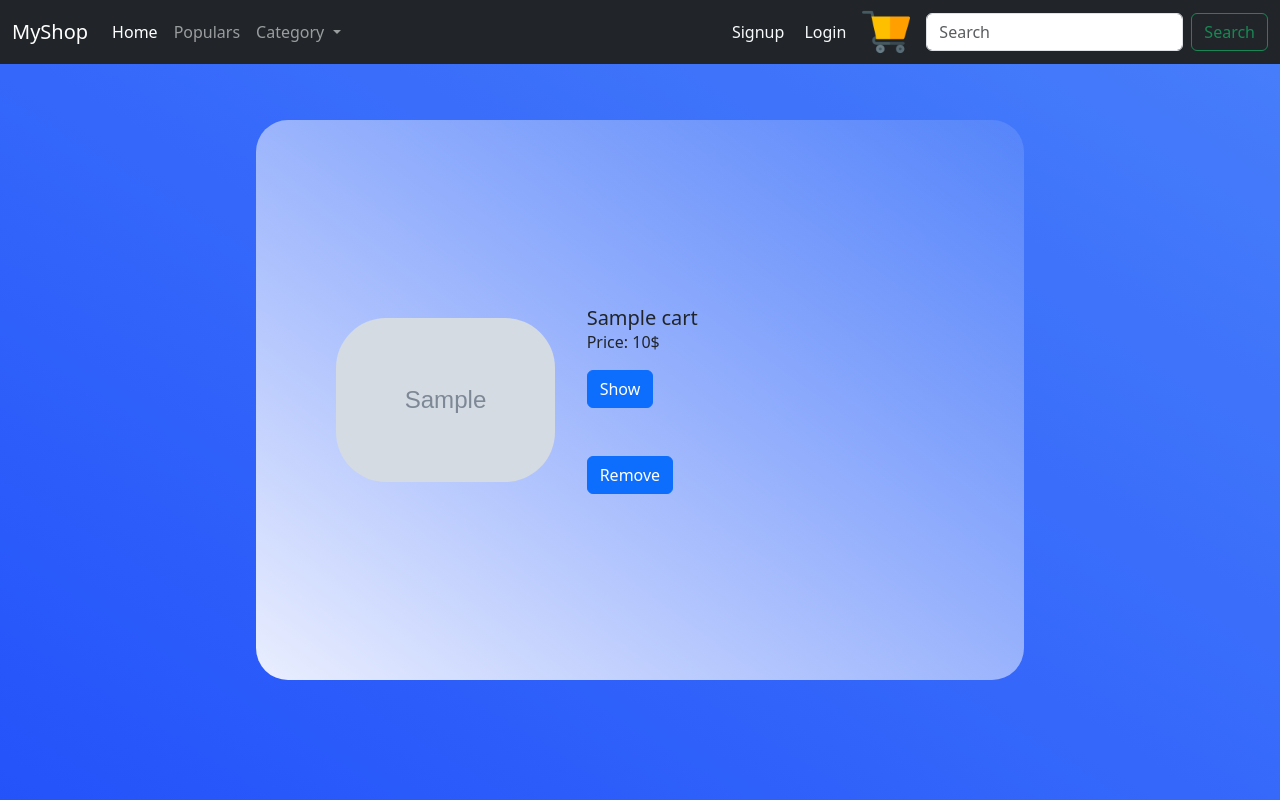
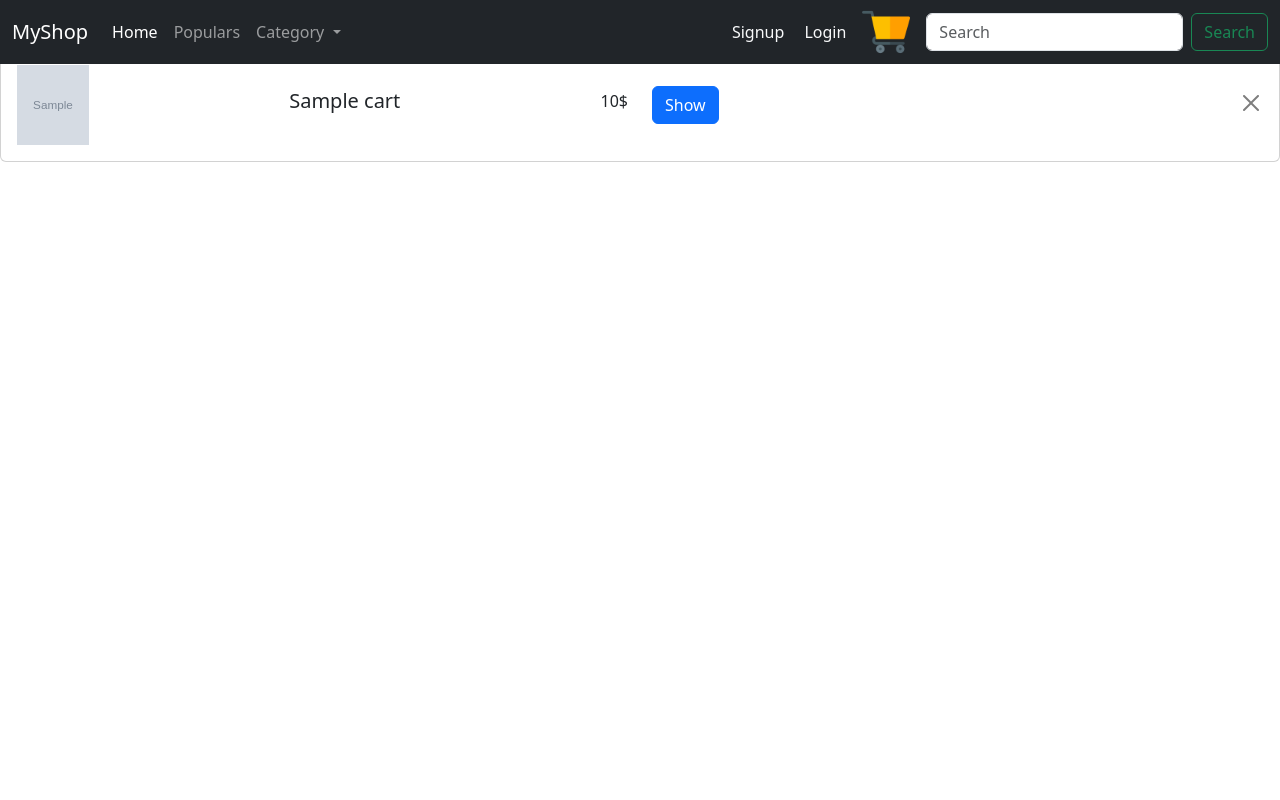
Before and after one commit to Wudu-Molla/myShop, a Flask app: page /cart in a window 1280 px wide. Run offline with Flask 3, Linux system fonts and the light colour scheme; tables that the repository leaves empty hold one stand-in row (values such as "Sample post"); grey boxes marked "Sample" are stand-in pictures.

Commit message:
cleaning code

```diff
--- a/shop/forms.py
+++ b/shop/forms.py
@@ -51,4 +51,4 @@ class AddToCart(FlaskForm):
 
 
 class RemoveFromCart(FlaskForm):
-    remove = SubmitField()
+    remove = SubmitField("")
--- a/shop/routes.py
+++ b/shop/routes.py
@@ -104,8 +104,9 @@ def add_product():
 def item():
     barcode = request.args.get('search', '')
     items = Product.query.filter_by(barcode=barcode).all()
-    item_by_id = Product.query.filter_by(id=request.args.get('item'))
-    return render_template('item.html', items=items, item=item_by_id)
+    cart_id = request.args.get('item')
+    item_by_id = Product.query.filter_by(id=cart_id)
+    return render_template('item.html', items=items, cart_items=item_by_id)
 
 
 @app.route('/cart', methods=['GET', 'POST'])
--- a/shop/static/css/style.css
+++ b/shop/static/css/style.css
@@ -31,6 +31,11 @@
   justify-content: center;
   align-items: center;
 }
+.cart-image{
+    width: 72px;
+    height: 80px;
+    border-radius: 0px;
+}
 
 .item-image{
     margin-right:2rem;
--- a/shop/templates/cart.html
+++ b/shop/templates/cart.html
@@ -1,30 +1,60 @@
 {%extends 'base.html'%}
 
 <div class="container">
+    <div class="row">
+        <div class="col-6 mx-auto mt-5">
             {%block content%}
                 {%for item in items%}
-            <main style="width: 100vw;
-                             height: 100vh;
-                             display: flex;
-                             justify-content: center;
-                             align-items: flex-start;
-                             background: linear-gradient(to right top, #2453fa, #487ffa);">
-                    <div class="item-card" style="position:relative; top:15%;">
-                    <div class="item-image">
-                        <img src="{{item.image_url}}" class="card-img-top" alt="...">
+
+                    <div class="mt-5">
+                        <div class="card">
+                            <div class="card-body row justify-content-between ">
+                                <div class="d-flex col justify-content-between align-items-center">
+                                    <img src="{{item.image_url}}" class="cart-image" alt="...">
+                                    <h5 class="card-title">{{item.title}}</h5>
+                                    <p class="card-title">{{item.price}}$</p>
+
                                 </div>
-                        <div class="item-content card-body justify-content-between">
-                            <h5 class="card-title">{{item.title}}</h5>
-                            <p class="card-text">Price: {{item.price}}$</p>
+                                <div class="d-flex flex-row col justify-content-between align-items-center">
                                     <a name="show" href="{{url_for('item', item=item.id)}}" class="btn btn-primary">Show</a>
-                            <form method="post" action="{{url_for('cart', remove=item.id)}}" class="mt-5">
+                                    <form method="post" action="{{url_for('cart', remove=item.id)}}">
                                             {{form.hidden_tag()}}
-                                    {{form.remove(class="btn btn-primary", type="submit" )}}
+                                            {{form.remove(class="btn-close", type="submit")}}
                                     </form>
+                                </div>
+
+                            </div>
                         </div>
                     </div>
 
-                </main>
                 {%endfor%}
+
             {%endblock%}
         </div>
+
+    </div>
+</div>
+
+<!-- <section style="width: 100vw;-->
+<!--                                     height: 100vh;-->
+<!--                                     display: flex;-->
+<!--                                     justify-content: center;-->
+<!--                                     align-items: flex-start;-->
+<!--                                     background: linear-gradient(to right top, #2453fa, #487ffa);">-->
+<!--                            <div class="item-card" style="position:relative; top:15%;">-->
+<!--                            <div class="item-image">-->
+<!--                                <img src="{{item.image_url}}" class="card-img-top" alt="...">-->
+<!--                            </div>-->
+<!--                                <div class="item-content card-body justify-content-between">-->
+<!--                                    <h5 class="card-title">{{item.title}}</h5>-->
+<!--                                    <p class="card-text">Price: {{item.price}}$</p>-->
+<!--                                       <a name="show" href="{{url_for('item', item=item.id)}}" class="btn btn-success">Show</a>-->
+<!--                                        <form method="post" action="{{url_for('cart', remove=item.id)}}" class="mt-5">-->
+<!--                                                {{form.hidden_tag()}}-->
+<!--                                                {{form.remove(class="btn-delete", type="submit")}}-->
+<!--                                        </form>-->
+<!--        -->
+<!--                              </div>-->
+<!--                            </div>-->
+<!--        -->
+<!--                    </section>-->
```
Also changed, not shown: shop/templates/home.html (+0 -12 lines), shop/templates/item.html (+7 -7 lines). Lines whose indentation alone changed are shown as unchanged.
